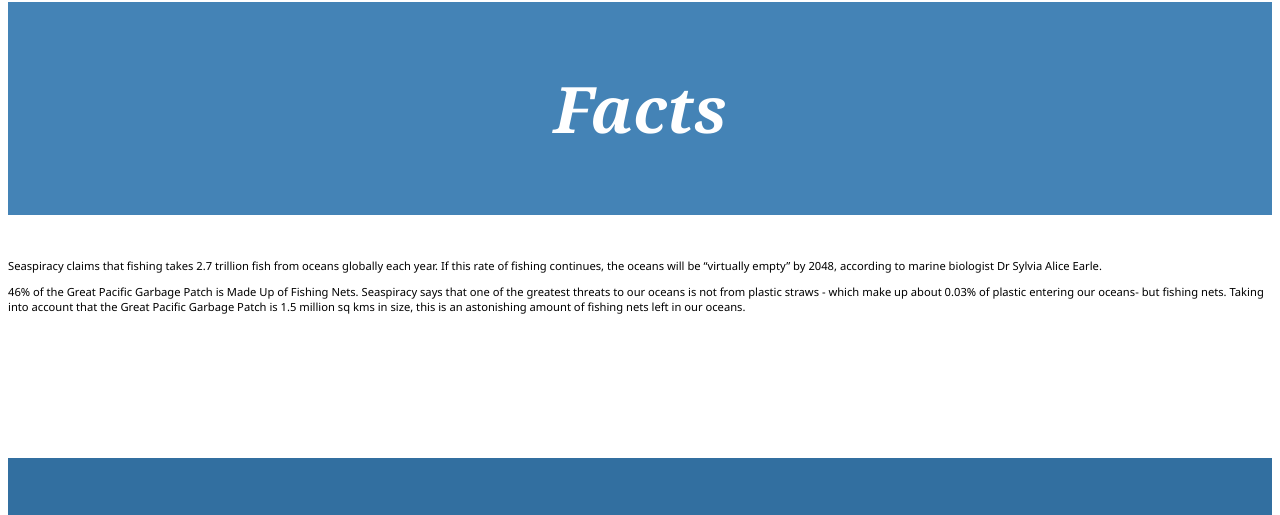
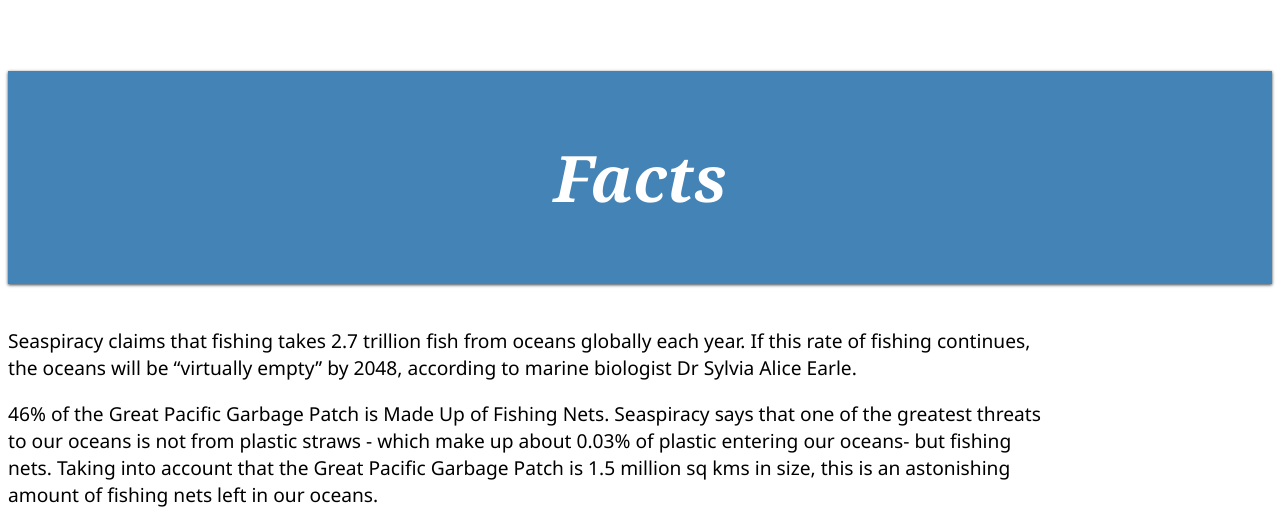
Before and after one commit to W046871822/WebD, a plain HTML site: page Final Project/H4Cfacts.html in a window 1280 px wide. Shown: the part 154-669 px from the top of the page. Drawn offline with Linux system fonts and the light colour scheme; files that its build step writes are made by us from their sources.

Commit message:
Update H4Cfacts.html

```diff
--- a/Final Project/H4Cfacts.html
+++ b/Final Project/H4Cfacts.html
@@ -2,7 +2,7 @@
 <html lang="en">
     <head>
         <meta name="viewport" content="width=device-width,initial-scale=1"/>
-        <link rel="stylesheet" href="css/project2stylesheet.css">
+        <link rel="stylesheet" href="css/finalProjectCSS.css">
         <title>H4C Facts
         </title>
     </head>
```
